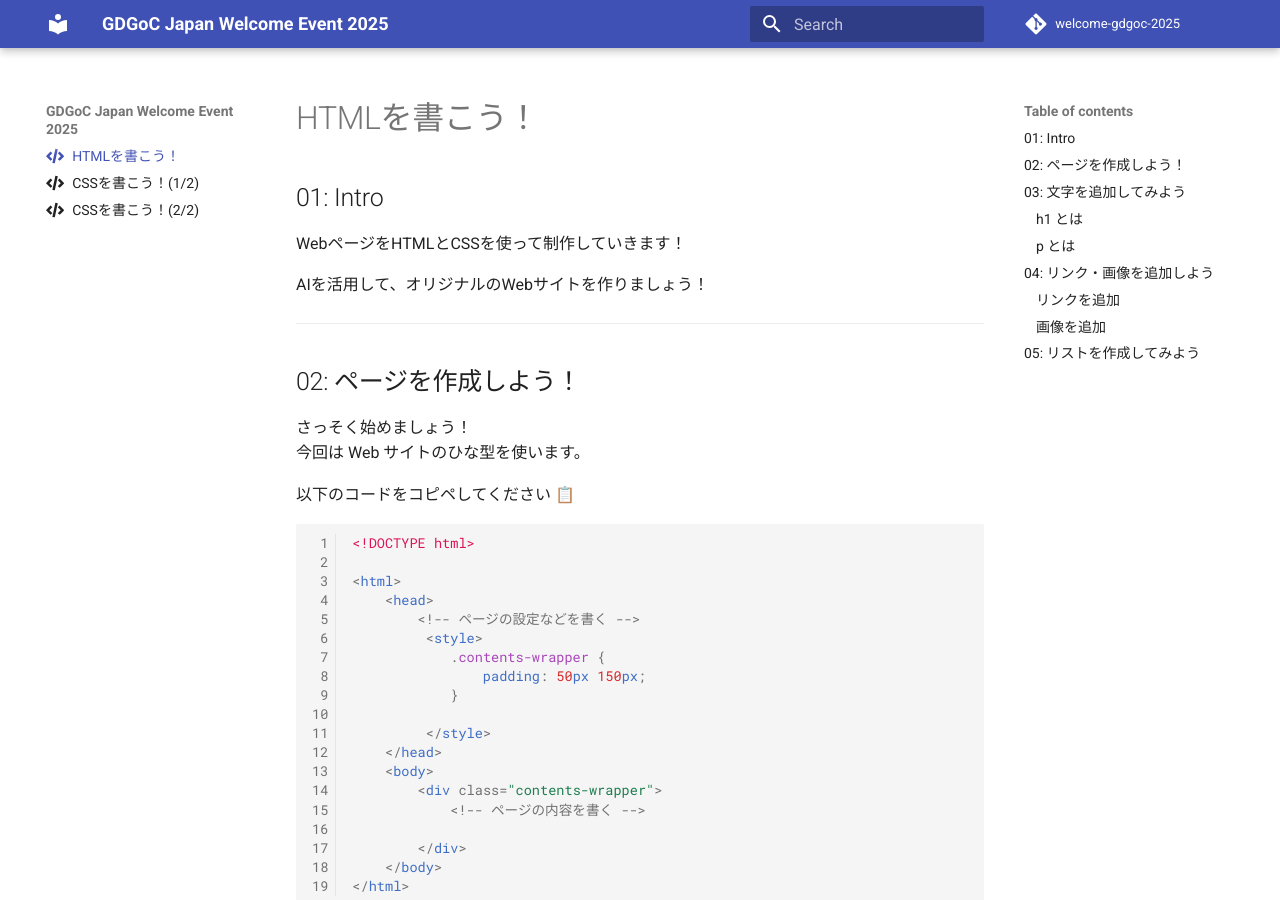
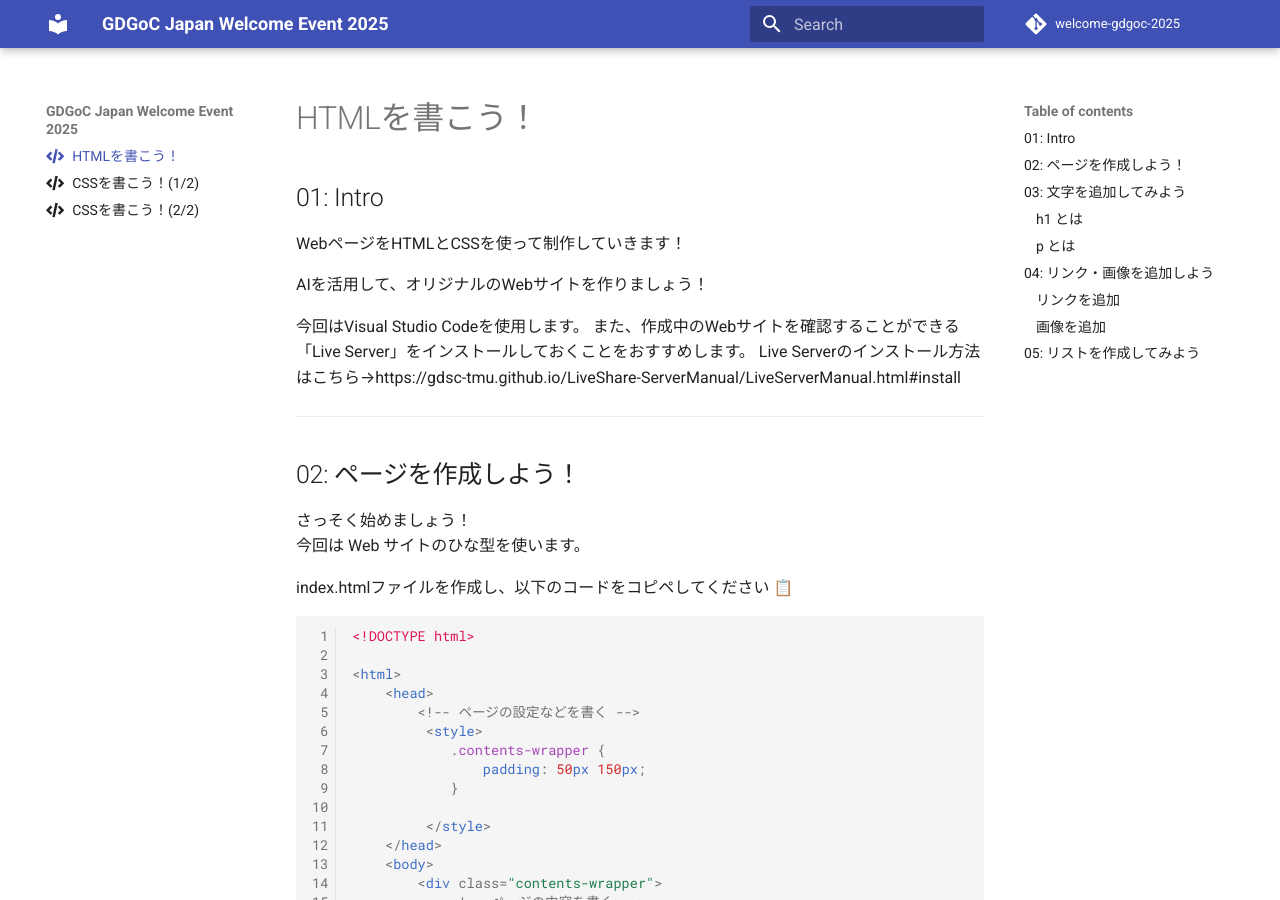
Before and after one commit to KanadeSisido/welcome-gdgoc-2025, an MkDocs documentation site: the page built from docs/01.md, in a window 1280 px wide and 900 px high. Built offline with MkDocs 1.6.1 and Material for MkDocs 9.7.7, drawn with Linux system fonts in a browser that asks for light colours; comment, search, counter and statistics services are not loaded; some of the changed text lies outside the part shown.

Commit message:
Update: Add Yuki's suggestions
- Add links to images and external documents.

````diff
--- a/docs/01.md
+++ b/docs/01.md
@@ -9,6 +9,10 @@ WebページをHTMLとCSSを使って制作していきます！
 
 AIを活用して、オリジナルのWebサイトを作りましょう！
 
+今回はVisual Studio Codeを使用します。
+また、作成中のWebサイトを確認することができる「Live Server」をインストールしておくことをおすすめします。
+Live Serverのインストール方法はこちら→https://gdsc-tmu.github.io/LiveShare-ServerManual/LiveServerManual.html#install
+
 ---
 
 ## 02: ページを作成しよう！
@@ -16,7 +20,7 @@ AIを活用して、オリジナルのWebサイトを作りましょう！
 さっそく始めましょう！
 今回は Web サイトのひな型を使います。
 
-以下のコードをコピペしてください 📋️
+index.htmlファイルを作成し、以下のコードをコピペしてください 📋️
 
 ```html linenums="1"
 <!DOCTYPE html>
@@ -164,6 +168,9 @@ maxime nemo inventore numquam?
 
 ### 画像を追加
 
+このドキュメントで使用している画像はこちら→https://raw.githubusercontent.com/KanadeSisido/welcome-gdgoc-2025/refs/heads/main/images/logo-mark.png
+※右クリックで保存をすることができます。index.htmlと同じ場所に置いてください。
+
 画像を追加する際は`<img src="....">`を利用します。
 `img`のあとに画像の名前（場所）を書くと，画像を表示できます。
 
````
Also changed, not shown: docs/02.md (+3 -0 lines), docs/03.md (+3 -0 lines).
